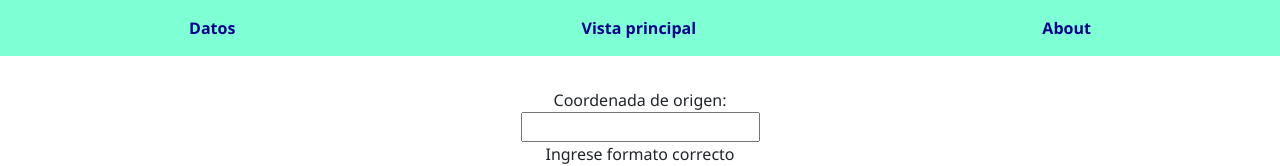
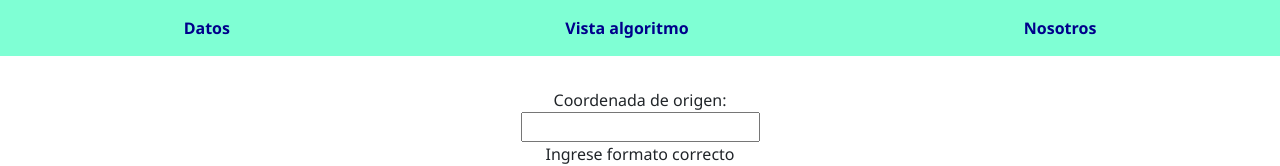
Before and after one commit to moche123/iaproject, a React (Create React App) app: page / in a window 1280 px wide. Shown: the top 166 px of the page. Built offline with nearby package versions, Linux system fonts and the light colour scheme.

Commit message:
cambios 29/03/2022

```diff
--- a/src/App.js
+++ b/src/App.js
@@ -24,8 +24,8 @@ function App() {
       <nav className='menu'>
 
         <Link className='link' to="/data">Datos</Link>
-        <Link className='link' to="/mainview">Vista principal</Link>
-        <Link className='link' to="/about">About</Link>
+        <Link className='link' to="/mainview">Vista algoritmo</Link>
+        <Link className='link' to="/about">Nosotros</Link>
 
       </nav>
       <Routes>
@@ -148,11 +148,14 @@ function About() {
   return (
     <>
       <main>
-        <h2>Who are we?</h2>
-        <p>
-          That feels like an existential question, don't you
-          think?
-        </p>
+        <h2>Autores del proyecto</h2>
+        <br />
+        <div>
+          <p>Leysi Aurich Mio</p>
+          <p>Emerson Perales Villanueva</p>
+          <p>Moisés Miguel Flores</p>
+          <p>Kleider Mejía Arrascue</p>
+        </div>
       </main>
 
     </>
```
